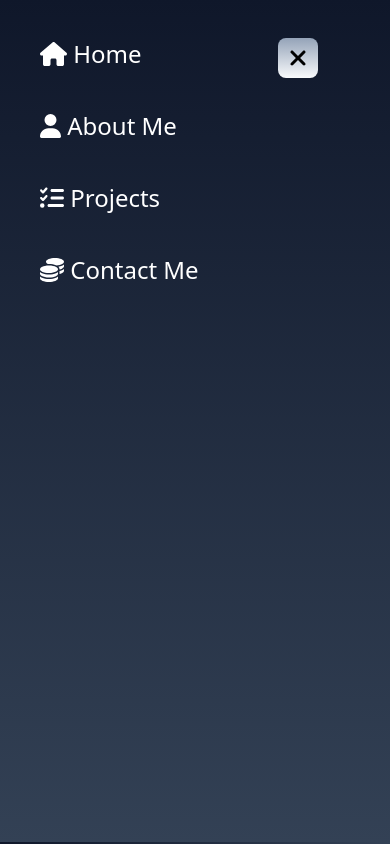
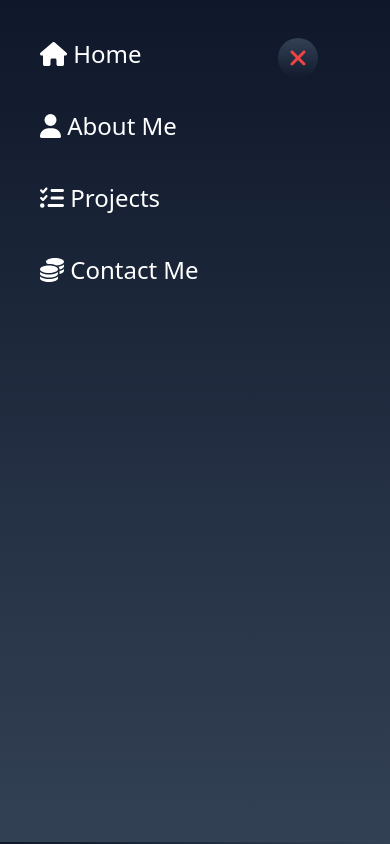
Before and after one commit to njsaugat/portfolio, a React (Vite) app in the folder portfolio/: page / in a window 390 px wide. Both pictures are taken after a click on the element 352 px from the left and 40 px from the top of the page. Shown: the top 844 px of the page. Built offline with nearby package versions, Linux system fonts and the light colour scheme.

Commit message:
navbar file added

```diff
--- a/portfolio/src/components/Navbar.jsx
+++ b/portfolio/src/components/Navbar.jsx
@@ -49,7 +49,7 @@ const Navbar = ({ transparent }) => {
     }, []);
     return createPortal(
       <div
-        className={`fixed navs top-0 left-0 right-0 bottom-0 z-100 bg-gradient-to-b from-slate-900 to-slate-700  bg-opacity-95 overflow-y-hidden
+        className={`fixed navs top-0 left-0  z-100 bg-gradient-to-b from-slate-900 to-slate-700  bg-opacity-95 overflow-y-hidden
       w-screen h-screen text-white  transition-all ease-in-out delay-400 inset-0 z-10`}
       >
         <div className="absolute flex justify-between w-11/12 h-screen p-10 text-2xl transition-all z-100 ">
@@ -61,7 +61,7 @@ const Navbar = ({ transparent }) => {
               setShowMenu(false);
               portal.classList.remove('active');
             }}
-            className="flex items-center justify-center w-10 h-10 p-2 text-black transition-all duration-300 rounded-lg cursor-pointer bg-gradient-to-b from-slate-400 to-slate-50 hover:shadow-xl hover:rotate-90"
+            className="flex items-center justify-center w-10 h-10 p-2 text-red-500 transition-all duration-300 rounded-full cursor-pointer bg-gradient-to-b from-slate-700 to-transparent hover:shadow-xl hover:rotate-90"
           >
             {crossIcon}
           </span>
```
